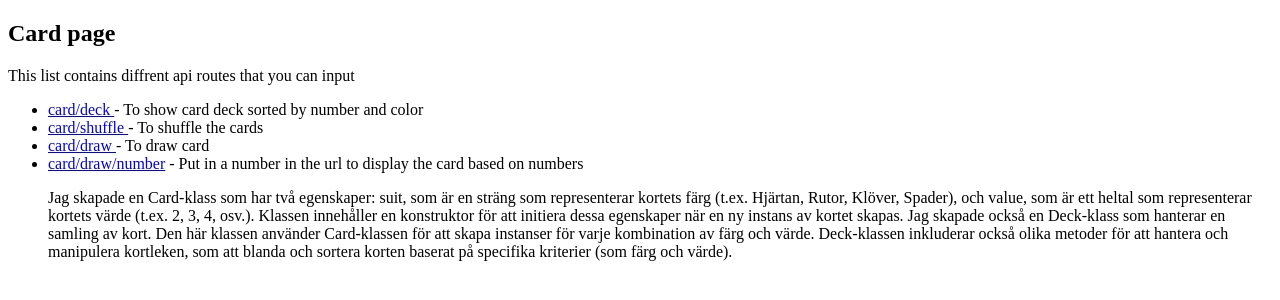
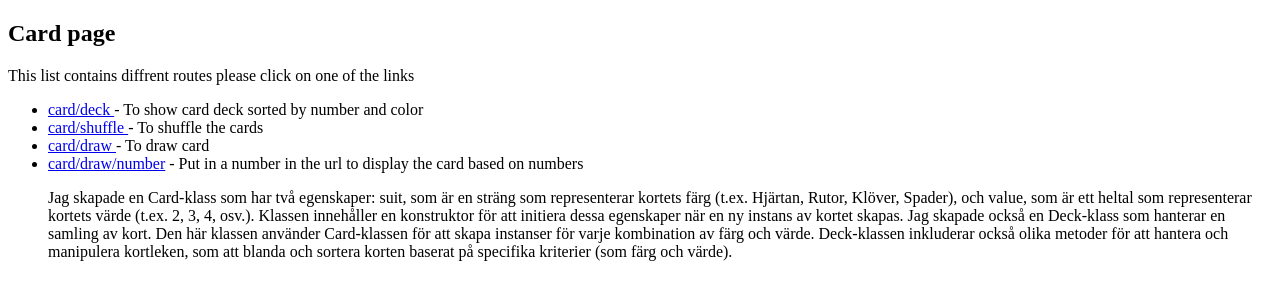
Before and after one commit to rebahama/bth-mvc-1, a Symfony app: template templates/card/card_main.html.twig in a window 1280 px wide. Shown: the part 150-450 px from the top of the page. Run offline with Twig, Linux system fonts and the light colour scheme; the template is opened without the code that fills it, so the values that code supplies are empty; some libraries are stand-ins or nearby versions.

```diff
--- a/templates/card/card_main.html.twig
+++ b/templates/card/card_main.html.twig
@@ -4,7 +4,7 @@
 {% block body %}
 <h2>Card page</h2>
 <div class="grid-container-dynamic">
-<p> This list contains diffrent api routes that you can input </p>
+<p> This list contains diffrent routes please click on one of the links </p>
 <ul>
 
 <li><a href="{{ path('card_deck') }}">card/deck </a> - To show card deck sorted by number and color </li>
```
Also changed, not shown: src/Card/DeckOfCards.php (line endings or trailing spaces), src/Controller/CardController.php (line endings or trailing spaces).
